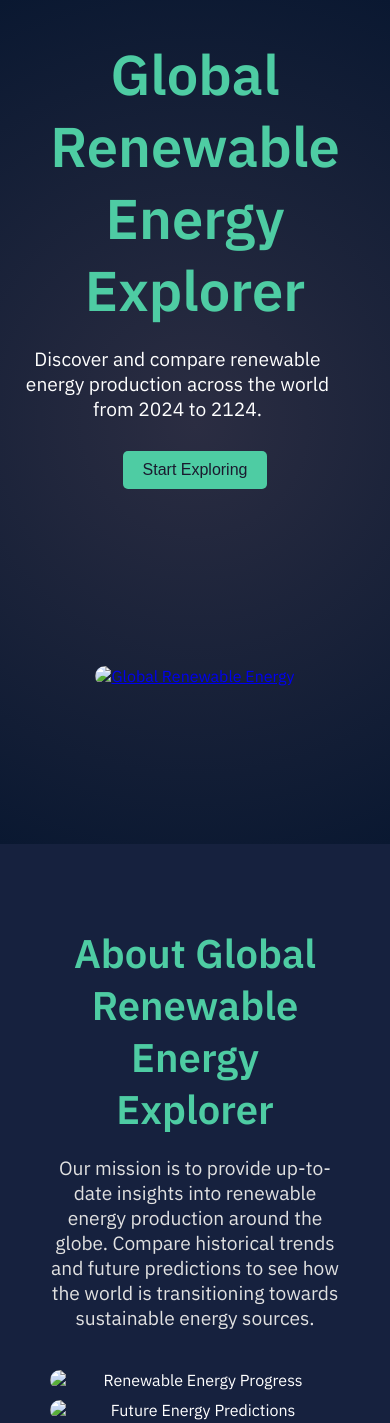
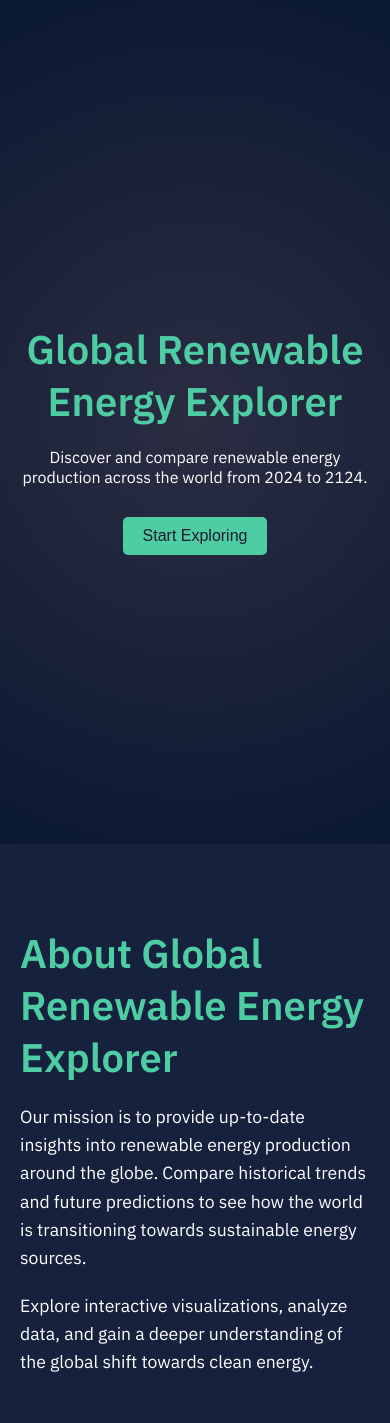
Before and after one commit to chase-west/Sustainable-Energy-Model, a Flask app: page / in a window 390 px wide. Shown: the top 1423 px of the page. Run offline with Flask 3, Linux system fonts and the light colour scheme; some libraries are stand-ins or nearby versions.

Commit message:
Better UI

```diff
--- a/static/css/styles.css
+++ b/static/css/styles.css
@@ -2,48 +2,45 @@
 body, html {
   margin: 0;
   padding: 0;
-  height: 100%;
   font-family: 'IBM Plex Sans', sans-serif;
   background-color: #0b132b;
   color: #fff;
+  overflow-x: hidden;
 }
 
 .container {
+  min-height: 100vh;
   display: flex;
-  justify-content: space-between;
-  align-items: center;
-  height: 100vh;
-  padding: 0 50px;
-  background: radial-gradient(circle, rgba(43, 45, 66, 1), rgba(10, 24, 49, 1));
+  flex-direction: column;
 }
 
 /* Hero Section */
 .hero-section {
-  padding: 50px;
-  text-align: left;
+  height: 100vh;
+  display: flex;
+  justify-content: center;
+  align-items: center;
+  text-align: center;
+  background: radial-gradient(circle, rgba(43, 45, 66, 1), rgba(10, 24, 49, 1));
+  position: relative;
+  overflow: hidden;
 }
 
 .text-content {
-  flex: 1;
-  max-width: 45%;
+  z-index: 2;
+  max-width: 800px;
+  padding: 0 20px;
 }
 
 .text-content h1 {
   font-size: 3.5em;
   margin-bottom: 20px;
   color: #4ecca3;
-  opacity: 0;
-  transform: translateY(20px);
-  animation: fadeInUp 0.8s ease forwards 0.5s;
 }
 
 .text-content p {
   font-size: 1.2em;
   margin-bottom: 30px;
-  max-width: 90%;
-  opacity: 0;
-  transform: translateY(20px);
-  animation: fadeInUp 0.8s ease forwards 0.7s;
 }
 
 #explore-btn {
@@ -57,9 +54,6 @@ body, html {
   border-radius: 5px;
   cursor: pointer;
   transition: all 0.3s ease;
-  opacity: 0;
-  transform: translateY(20px);
-  animation: fadeInUp 0.8s ease forwards 0.9s;
 }
 
 #explore-btn:hover {
@@ -68,51 +62,51 @@ body, html {
   box-shadow: 0 4px 15px rgba(78, 204, 163, 0.4);
 }
 
-.image-container {
-  flex: 1;
+/* About Section */
+.about-section {
+  padding: 100px 50px;
+  background-color: #16213e;
+}
+
+.about-content {
+  max-width: 1200px;
+  margin: 0 auto;
   display: flex;
-  justify-content: center;
+  flex-wrap: wrap;
+  justify-content: space-between;
   align-items: center;
 }
 
-.image-content {
-  width: 80%;
-  height: auto;
-  max-height: 80vh;
-  object-fit: cover;
-  border-radius: 15px;
-  opacity: 0;
-  transform: translateY(40px);
-  animation: fadeInUp 0.8s ease forwards 0.7s;
-}
-/* About Section */
-.about-section {
-  padding: 50px;
-  background-color: #16213e;
-  text-align: center;
+.about-text {
+  flex: 1;
+  min-width: 300px;
+  padding-right: 50px;
 }
 
-.about-section h2 {
+.about-text h2 {
   font-size: 2.5em;
   margin-bottom: 20px;
   color: #4ecca3;
 }
 
-.about-section p {
-  font-size: 1.2em;
-  max-width: 800px;
-  margin: 0 auto 40px;
-  color: #e1e1e1;
+.about-text p {
+  font-size: 1.1em;
+  line-height: 1.6;
+  margin-bottom: 20px;
 }
 
 .about-images {
+  flex: 1;
+  min-width: 300px;
   display: flex;
   justify-content: center;
+  flex-wrap: wrap;
   gap: 20px;
 }
 
 .about-images img {
-  width: 300px;
+  width: 45%;
+  max-width: 200px;
   height: auto;
   border-radius: 10px;
   transition: transform 0.3s ease;
@@ -122,40 +116,59 @@ body, html {
   transform: scale(1.05);
 }
 
-/* Animations */
-@keyframes fadeInUp {
-  to {
-      opacity: 1;
-      transform: translateY(0);
-  }
+/* Animation placeholder */
+.animation-container {
+  position: absolute;
+  top: 0;
+  left: 0;
+  width: 100%;
+  height: 100%;
+  z-index: 1;
+  /* Add your animation styles here */
+}
+
+/* Scroll Animations */
+.fade-in {
+  opacity: 0;
+  transform: translateY(50px);
+  transition: opacity 0.6s ease-out, transform 0.6s ease-out;
+}
+
+.fade-in.appear {
+  opacity: 1;
+  transform: translateY(0);
 }
 
 /* Responsive Styles */
 @media (max-width: 768px) {
-  .container {
-      flex-direction: column;
-      padding: 0 20px;
+  .text-content h1 {
+    font-size: 2.5em;
   }
 
-  .text-content {
-      max-width: 100%;
-      text-align: center;
+  .text-content p {
+    font-size: 1em;
   }
 
-  .image-content {
-      max-width: 100%;
-      margin-top: 20px;
+  #explore-btn {
+    padding: 12px 24px;
+    font-size: 1em;
   }
 
-  .about-images {
-      flex-direction: column;
-      gap: 10px;
+  .about-section {
+    padding: 50px 20px;
+  }
+
+  .about-text {
+    padding-right: 0;
+    margin-bottom: 30px;
   }
 
   .about-images img {
-      width: 100%;
+    width: 100%;
+    max-width: none;
   }
 }
+
 
 /* Loading screen styles */
 #loading-screen {
--- a/templates/home.html
+++ b/templates/home.html
@@ -10,36 +10,63 @@
     <link href="https://fonts.googleapis.com/css2?family=IBM+Plex+Sans:wght@300;400;500;600&display=swap" rel="stylesheet">
 </head>
 <body>
-
+    <div class="container">
         <!-- Hero Section -->
-    <div class="container hero-section">
+        <section class="hero-section">
+            <div class="animation-container">
+                <!-- Your energy flow animation will go here -->
+            </div>
             <div class="text-content">
                 <h1>Global Renewable Energy Explorer</h1>
                 <p>Discover and compare renewable energy production across the world from 2024 to 2124.</p>
                 <button id="explore-btn">Start Exploring</button>
             </div>
-        <div class="image-container">
-            <a href="/explore">
-                <img src="https://via.placeholder.com/600x400" alt="Global Renewable Energy" class="image-content" />
-            </a>
+        </section>
+
+        <!-- About Section -->
+        <section class="about-section">
+            <div class="about-content">
+                <div class="about-text">
+                    <h2 class="fade-in">About Global Renewable Energy Explorer</h2>
+                    <p class="fade-in">Our mission is to provide up-to-date insights into renewable energy production around the globe. Compare historical trends and future predictions to see how the world is transitioning towards sustainable energy sources.</p>
+                    <p class="fade-in">Explore interactive visualizations, analyze data, and gain a deeper understanding of the global shift towards clean energy.</p>
+                </div>
+                <div class="about-images">
+                    <img src="/static/images/renewable-energy-1.jpg" alt="Solar panels" class="fade-in">
+                    <img src="/static/images/renewable-energy-2.jpg" alt="Wind turbines" class="fade-in">
+                    <img src="/static/images/renewable-energy-3.jpg" alt="Hydroelectric dam" class="fade-in">
+                    <img src="/static/images/renewable-energy-4.jpg" alt="Geothermal energy" class="fade-in">
                 </div>
             </div>
-
-    <!-- About Section -->
-    <section class="about-section" id="about">
-        <h2>About Global Renewable Energy Explorer</h2>
-        <p>Our mission is to provide up-to-date insights into renewable energy production around the globe.
-           Compare historical trends and future predictions to see how the world is transitioning towards sustainable energy sources.</p>
-        <div class="about-images">
-            <img src="https://via.placeholder.com/300x200" alt="Renewable Energy Progress" />
-            <img src="https://via.placeholder.com/300x200" alt="Future Energy Predictions" />
+        </section>
     </div>
-    </section>
 
     <script>
         document.getElementById('explore-btn').addEventListener('click', function() {
             window.location.href = '/explore';
         });
+
+        // Scroll animation
+        const faders = document.querySelectorAll('.fade-in');
+        const appearOptions = {
+            threshold: 0.1,
+            rootMargin: "0px 0px -100px 0px"
+        };
+
+        const appearOnScroll = new IntersectionObserver(function(entries, appearOnScroll) {
+            entries.forEach(entry => {
+                if (!entry.isIntersecting) {
+                    return;
+                } else {
+                    entry.target.classList.add('appear');
+                    appearOnScroll.unobserve(entry.target);
+                }
+            });
+        }, appearOptions);
+
+        faders.forEach(fader => {
+            appearOnScroll.observe(fader);
+        });
     </script>
 </body>
 </html>
```
Lines whose indentation alone changed are shown as unchanged.
